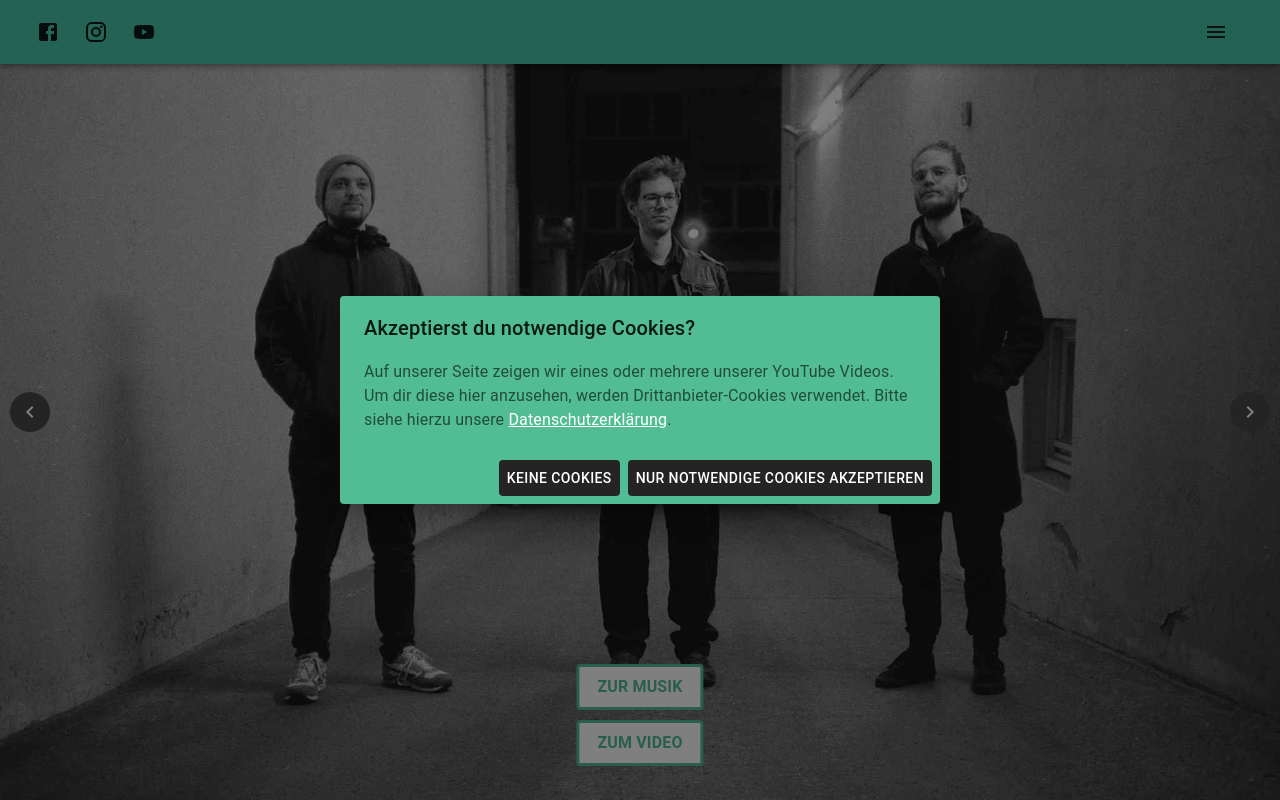
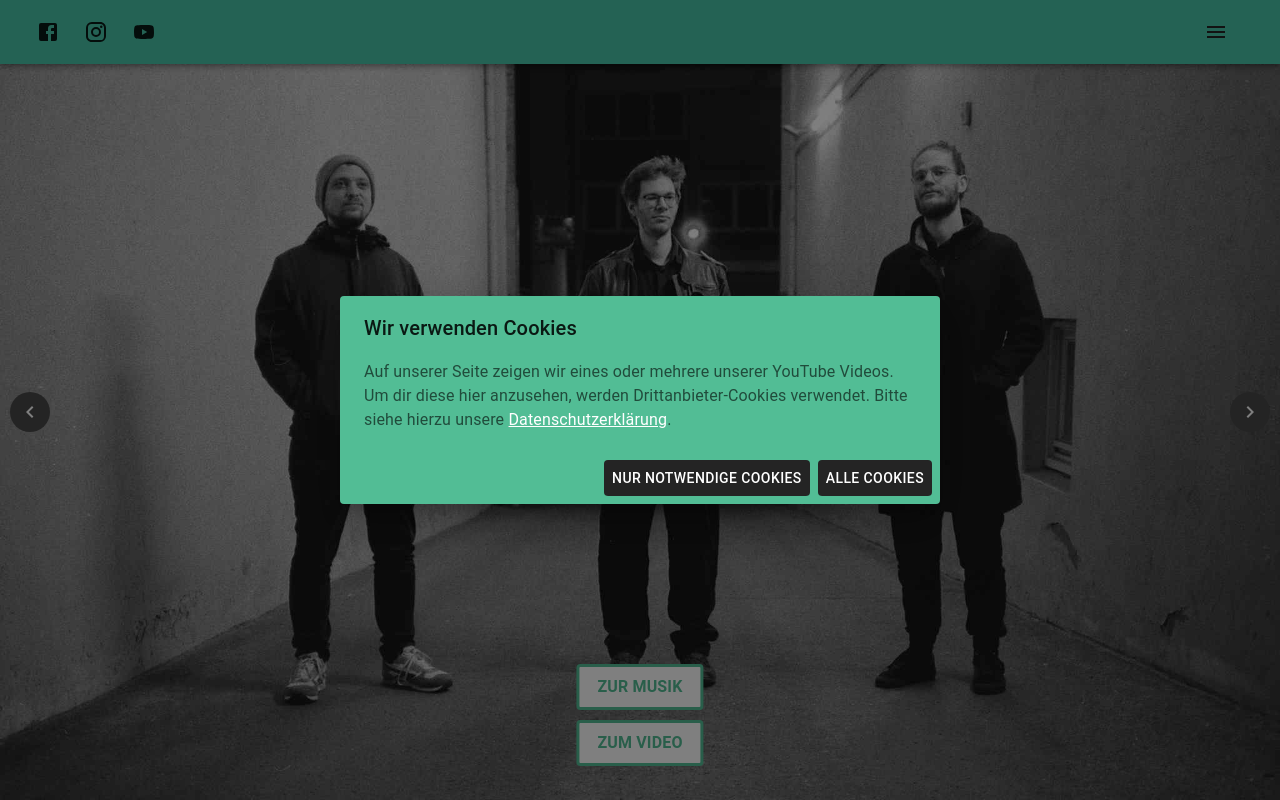
Before and after one commit to BeLu-23/quabla, a React (Vite) app: page / in a window 1280 px wide. Built offline with nearby package versions, Linux system fonts and the light colour scheme.

Commit message:
coookie banner und video section angepasst

```diff
--- a/src/components/YouTubeEmbed.tsx
+++ b/src/components/YouTubeEmbed.tsx
@@ -1,7 +1,7 @@
 import Box from "@mui/material/Box";
 import theme from "../utility/theme";
-import { Button, Typography, Link as MuiLink } from "@mui/material";
-import { contentStrings, header, noVideoStrings } from "../utility/contentStrings";
+import { Typography, Link as MuiLink } from "@mui/material";
+import { contentStrings, header } from "../utility/contentStrings";
 
 interface YouTubeEmbedProps {
   videoId: string;
@@ -11,24 +11,27 @@ interface YouTubeEmbedProps {
     isSmallWindow: boolean;
     size: string;
   };
-  giveCookieConsent: () => void;
+  // giveCookieConsent: () => void;
   cookie: {
     cookieConsent?: boolean;
   };
 }
 
-const YouTubeEmbed: React.FC<YouTubeEmbedProps> = ({ videoId, getWindowSizeInfo, giveCookieConsent, cookie }) => {
+const YouTubeEmbed: React.FC<YouTubeEmbedProps> = ({ videoId, getWindowSizeInfo,
+  // giveCookieConsent,
+  cookie }) => {
 
   const primary = theme.palette.primary.main;
   const secondary = theme.palette.secondary.main;
   const tertiary = theme.palette.tertiary.main;
-  const warning = theme.palette.warning.main;
+  // const warning = theme.palette.warning.main;
 
   const generateHtmlContent = (content: string, color: string): string => {
     return content.replace('{color}', color)
                   .replace('{section}', header.gigs);
   };
   const htmlContent = generateHtmlContent(contentStrings.video.content, tertiary);
+  const cookieUrlString = cookie.cookieConsent ? '' : '-nocookie';
 
   const windowSizeInfo = getWindowSizeInfo();
 
@@ -39,6 +42,7 @@ const YouTubeEmbed: React.FC<YouTubeEmbedProps> = ({ videoId, getWindowSizeInfo,
         backgroundColor: tertiary,
         width: "100vw",
         pt: "64px",
+        mt: "64px",
         pb: windowSizeInfo.size == "small" ? 0 : 5,
         display: "flex",
         flexDirection: "column",
@@ -71,7 +75,7 @@ const YouTubeEmbed: React.FC<YouTubeEmbedProps> = ({ videoId, getWindowSizeInfo,
           borderTopLeftRadius: windowSizeInfo.isLargeWindow ? 6 : 0,
         }}
       >
-        {cookie.cookieConsent ? (
+        {/* {cookie.cookieConsent ? ( */}
           <iframe
             style={{
               position: "absolute",
@@ -80,15 +84,15 @@ const YouTubeEmbed: React.FC<YouTubeEmbedProps> = ({ videoId, getWindowSizeInfo,
               width: "100%",
               height: "100%",
             }}
-            src={`https://www.youtube-nocookie.com/embed/${videoId}`}
+            src={`https://www.youtube${cookieUrlString}.com/embed/${videoId}`}
             frameBorder="0"
             allow="accelerometer; autoplay; clipboard-write; encrypted-media; gyroscope; picture-in-picture"
             allowFullScreen
             title="YouTube video"
           />
-          ) : (
-            <Box sx={{
-              position: "absolute",
+           {/* ) : (
+             {/* <Box sx={{ */}
+               {/* position: "absolute",
                top: 0,
                left: 0,
                width: "100%",
@@ -100,10 +104,10 @@ const YouTubeEmbed: React.FC<YouTubeEmbedProps> = ({ videoId, getWindowSizeInfo,
                backgroundColor: warning,
                padding: 3,
                textAlign: 'center',
-              }}
-            >
+               }} */}
+             {/* > */}
 
-              <Typography variant="h6" sx={{ color: secondary, marginBottom: 2 }}>
+               {/* <Typography variant="h6" sx={{ color: secondary, marginBottom: 2 }}>
                  {noVideoStrings.header}
                </Typography>
                <Typography variant="body1" sx={{ color: primary }}>
@@ -114,9 +118,9 @@ const YouTubeEmbed: React.FC<YouTubeEmbedProps> = ({ videoId, getWindowSizeInfo,
                      sx={{
                          backgroundColor: tertiary,
                      }}
-              >
-                {noVideoStrings.agree}
-              </Button>
+               > */}
+                 {/* {noVideoStrings.agree} */}
+               {/* </Button>
                <Typography variant="body1" sx={{ color: primary }}>
                  <br />
                  {noVideoStrings.text}
@@ -124,10 +128,10 @@ const YouTubeEmbed: React.FC<YouTubeEmbedProps> = ({ videoId, getWindowSizeInfo,
                    {noVideoStrings.link}
                  </a>
                  {noVideoStrings.dot}
-              </Typography>
+               </Typography> */}
 
-            </Box>
-          )}
+             {/* </Box> */}
+           {/* )} */}
       </div>
       <Box
         sx={{
--- a/src/pages/HomeScreen.tsx
+++ b/src/pages/HomeScreen.tsx
@@ -64,7 +64,7 @@ const HomeScreen = () => {
       <YouTubeEmbed
         videoId="OyokKLWtczA?si=lBXrCvu0uFruAXhk"
         getWindowSizeInfo={getWindowSizeInfo}
-        giveCookieConsent={giveCookieConsent}
+        // giveCookieConsent={giveCookieConsent}
         cookie={cookies}
       />
       <RespSection
--- a/src/utility/contentStrings.ts
+++ b/src/utility/contentStrings.ts
@@ -104,14 +104,14 @@ export const header = {
 };
 
 export const cookieBannerString = {
-    header: 'Akzeptierst du notwendige Cookies?',
+    header: 'Wir verwenden Cookies',
     content: `Auf unserer Seite zeigen wir eines oder mehrere unserer YouTube Videos.
         Um dir diese hier anzusehen, werden Drittanbieter-Cookies verwendet.
         Bitte siehe hierzu unsere `,
     link: 'Datenschutzerklärung',
     dot: '.',
-    agree: 'Nur notwendige Cookies akzeptieren',
-    disagree: 'Keine Cookies',
+    agree: 'Alle Cookies',
+    disagree: 'Nur notwendige Cookies',
 }
 
 export const noVideoStrings = {
```
Lines whose indentation alone changed are shown as unchanged.
